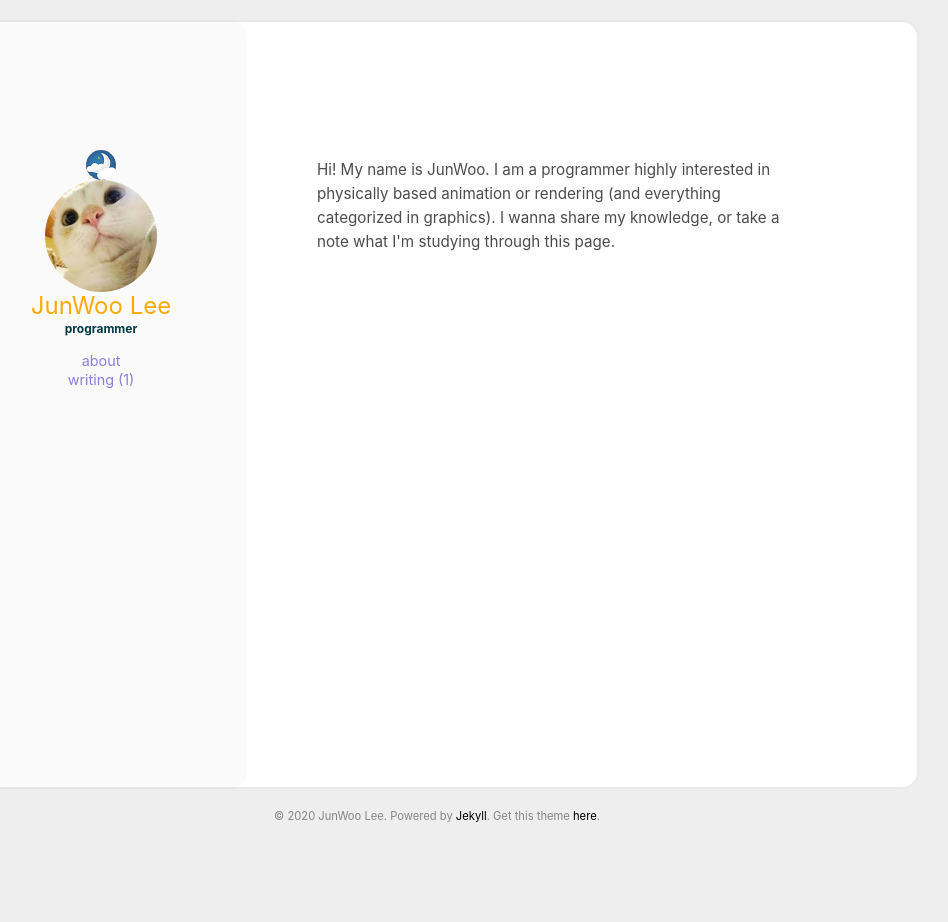
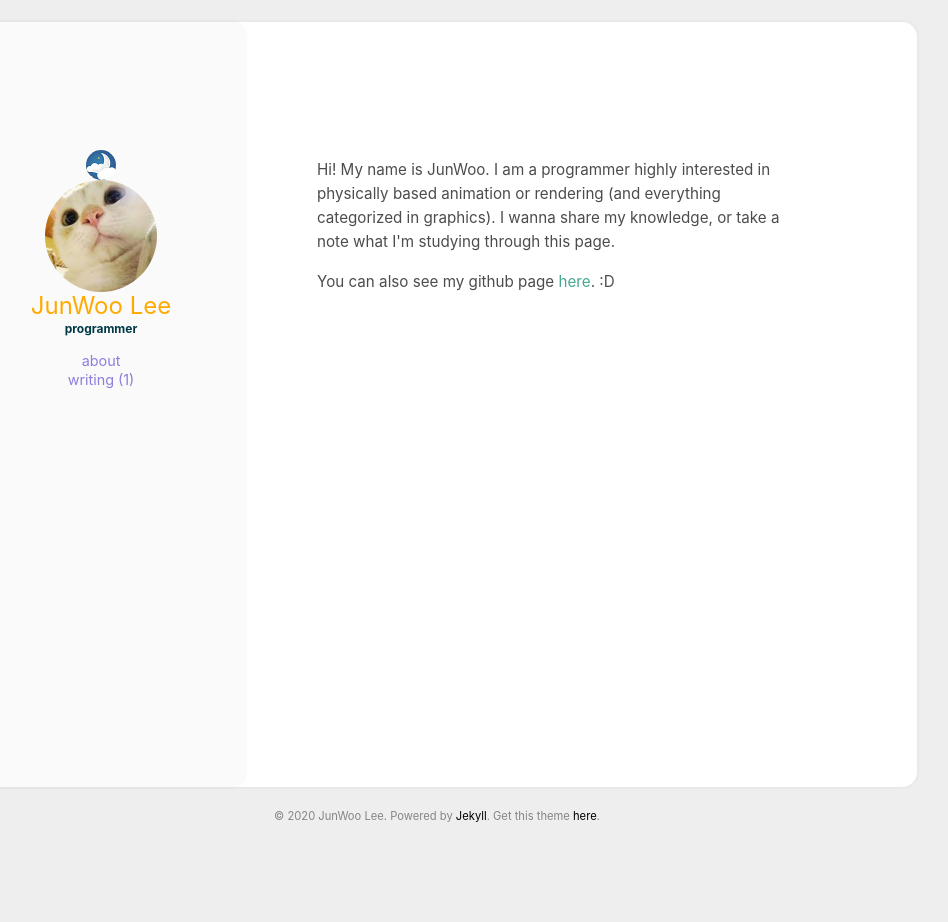
Before and after one commit to peloct/peloct.github.io, a Jekyll site: the page built from aboutme.html, in a window 1280 px wide. Shown: the whole page, without its empty margins (203-1151 px from the left). Built offline with Jekyll 4.4.1, drawn with Linux system fonts in a browser that asks for light colours.

Commit message:
Edit about me page

```diff
--- a/aboutme.html
+++ b/aboutme.html
@@ -6,4 +6,7 @@ layout: page
     <p>
        	Hi! My name is JunWoo. I am a programmer highly interested in physically based animation or rendering (and everything categorized in graphics). I wanna share my knowledge, or take a note what I'm studying through this page.
     </p>
+    <p>
+        You can also see my github page <a href="https://github.com/peloct">here</a>. :D
+    </p>
 </section>
```
Also changed, not shown: 2 other files.
